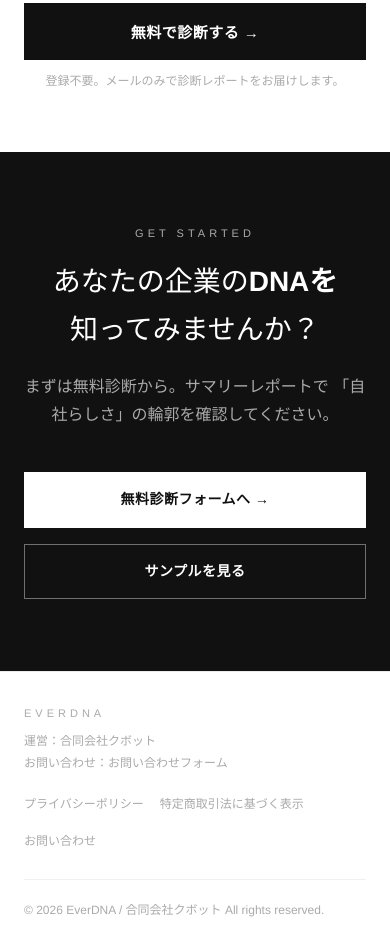
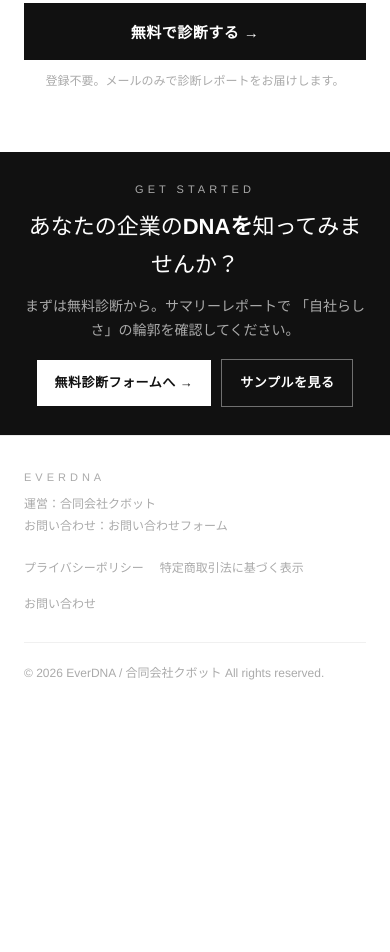
Before and after one commit to QVOT2020/everdna-web, a website: page dev/index.html in a window 390 px wide. Shown: the part 7577-8529 px from the top of the page. After the commit the page ends 8293 px from the top, so only its background shows below. Drawn offline with Linux system fonts and the light colour scheme.

Commit message:
Add files via upload

```diff
--- a/dev/index.html
+++ b/dev/index.html
@@ -796,23 +796,26 @@
     }
 
     /* ─── BOTTOM CTA ─── */
+    /* 2026-10-21：高さを従来の約半分に圧縮（申込フォームの確認表示・エラー表示が下から見えるように） */
     .cta-section {
       background: var(--black);
       text-align: center;
-    }
-    .cta-section .section-label { color: var(--gray-400); }
+      padding-top: 48px;
+      padding-bottom: 48px;
+    }
+    .cta-section .section-label { color: var(--gray-400); margin-bottom: 10px; }
     .cta-title {
-      font-size: clamp(28px, 4vw, 52px);
+      font-size: clamp(22px, 2.6vw, 34px);
       font-weight: 300;
       color: var(--white);
-      margin-bottom: 20px;
+      margin-bottom: 12px;
     }
     .cta-title strong { font-weight: 700; }
     .cta-desc {
-      font-size: 16px;
+      font-size: 15px;
       color: var(--gray-400);
-      margin-bottom: 44px;
-      max-width: 480px;
+      margin-bottom: 24px;
+      max-width: 640px;
       margin-left: auto;
       margin-right: auto;
     }
@@ -908,7 +911,10 @@
       .plan-toggle { flex-direction: column; }
       .step:not(:last-child)::after { display: none; }
       .sample-card { padding: 28px 24px; }
-      .cta-buttons { flex-direction: column; align-items: stretch; text-align: center; }
+      .cta-buttons { flex-direction: row; flex-wrap: wrap; justify-content: center; gap: 10px; }
+      .cta-buttons .btn-white, .cta-buttons .btn-outline-white { padding: 12px 18px; font-size: 13px; }
+      .cta-section { padding-top: 28px; padding-bottom: 28px; }
+      .cta-desc { font-size: 14px; margin-bottom: 16px; }
       .footer-main { flex-direction: column; gap: 20px; }
       .footer-links { flex-wrap: wrap; gap: 16px; }
       footer { padding: 32px 24px; }
@@ -1326,7 +1332,7 @@
   <section class="cta-section">
     <div class="section-inner">
       <p class="section-label">Get Started</p>
-      <h2 class="cta-title">あなたの企業の<strong>DNAを</strong><br>知ってみませんか？</h2>
+      <h2 class="cta-title">あなたの企業の<strong>DNAを</strong>知ってみませんか？</h2>
       <p class="cta-desc">
         まずは無料診断から。サマリーレポートで
         「自社らしさ」の輪郭を確認してください。
@@ -1479,6 +1485,15 @@
       const s = document.getElementById('loading-sub');
       if (t) t.textContent = text || '送信しています...';
       if (s) s.textContent = sub || '数秒お待ちください';
+      scrollIntoViewSafe('form-loading');
+    }
+
+    // 送信ボタンはフォームの下端にあるため、表示が切り替わったら確認表示・エラー表示まで画面を戻す（2026-10-21）
+    function scrollIntoViewSafe(id) {
+      try {
+        const el = document.getElementById(id);
+        if (el && typeof el.scrollIntoView === 'function') el.scrollIntoView({ behavior: 'smooth', block: 'center' });
+      } catch (err) { /* 表示位置の調整に失敗しても処理は続ける */ }
     }
 
     // Turnstile のトークンは1回しか使えないため、送信が成功しなかったら再発行する（S-9：有料の再試行で必要）
@@ -1495,6 +1510,7 @@
       document.getElementById('form-loading').style.display = 'none';
       document.getElementById('form-success').style.display = 'block';
       document.getElementById('success-email').textContent = email;
+      scrollIntoViewSafe('form-success');
     }
 
     function showFormError(message) {
@@ -1503,6 +1519,7 @@
       document.getElementById('form-error-text').textContent =
         message || '送信エラーが発生しました。しばらく時間をおいて再度お試しください。';
       document.getElementById('form-error-banner').style.display = 'block';
+      scrollIntoViewSafe('form-error-banner');
     }
 
     // S-8：入力欄を離れた時点で正規化を反映し、補完結果をユーザーに見せる
```
